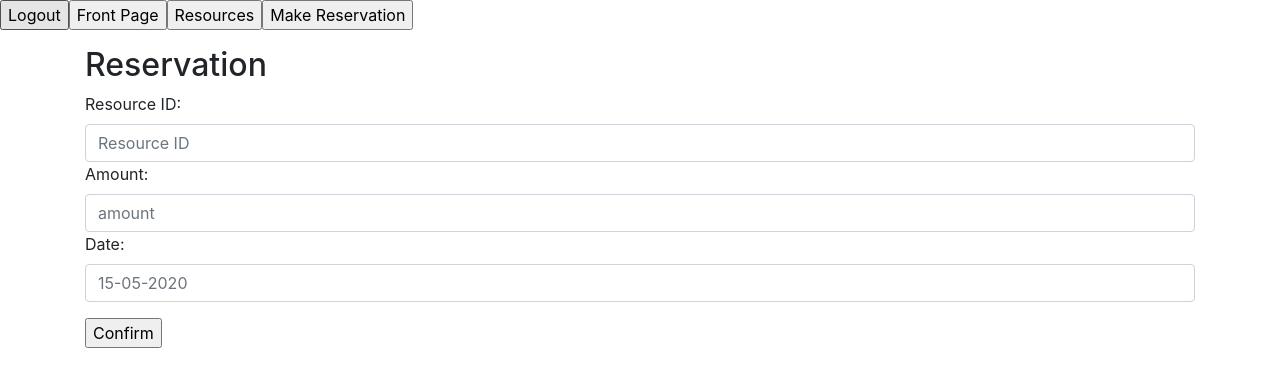
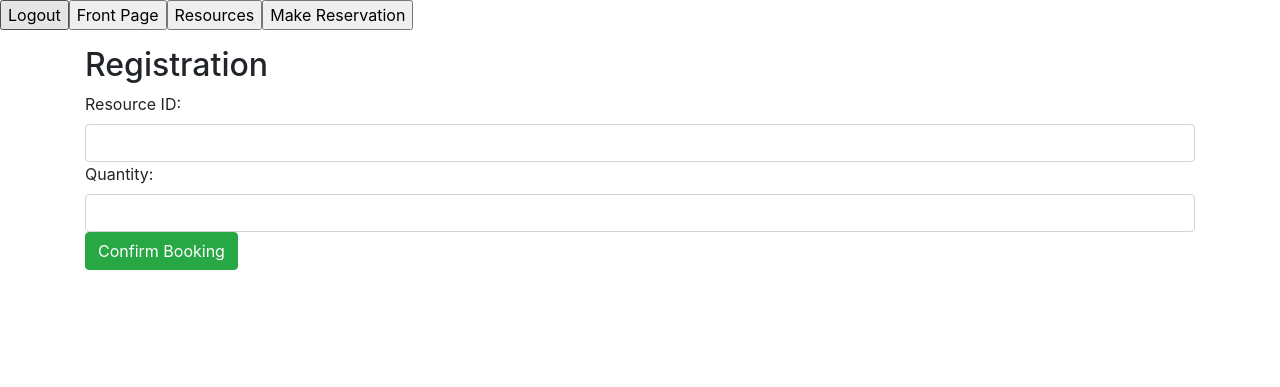
Before and after one commit to Jesp9025/OnlineBookingProject, a Flask app: page /reservation in a window 1280 px wide. Shown: the top 387 px of the page. Run offline with Flask 2, Linux system fonts and the light colour scheme; a user stored in the database is signed in; some libraries are stand-ins or nearby versions.

Commit message:
added lots of functionality

```diff
--- a/routes.py
+++ b/routes.py
@@ -3,6 +3,7 @@ from wtforms import Form, TextField, TextAreaField, validators, StringField, Sub
 from flask_sqlalchemy import SQLAlchemy
 import Project
 import os
+import functools, operator # To convert tuple to list
 
 # To get methods from classes
 res = Project.Resource()
@@ -13,8 +14,8 @@ DEBUG = False
 app = Flask(__name__)
 app.config.from_object(__name__)
 app.config['SECRET_KEY'] = '7d441f27d441f275asdasd6352567d441f2b6176a'
-app.config['SQLALCHEMY_DATABASE_URI'] = 'sqlite:////Users/Jesper/Desktop/New/databaseProject.db' # Define where database is located
-db = SQLAlchemy(app) # Initialize SQLAlchemy
+#app.config['SQLALCHEMY_DATABASE_URI'] = 'sqlite:////Users/Jesper/Desktop/New/databaseProject.db' # Define where database is located
+#db = SQLAlchemy(app) # Initialize SQLAlchemy
 
 @app.route("/", methods=['GET', 'POST'])
 def login():
@@ -22,13 +23,11 @@ def login():
         name=request.form['name']
         password=request.form['password']
 
-        if user.verifyPassword(name, password):
+        if user.verifyLogin(name, password):
             session['name'] = name
             return redirect(url_for("welcome"))
         else:
             flash('Error: Wrong username or password')
-    else:
-        flash('Error: All the form fields are required')
     if "name" in session:
         return redirect(url_for("welcome"))
     else:
@@ -41,6 +40,19 @@ def logout():
     session.pop("name", None)
     return redirect(url_for("login"))
 
+@app.route("/registration", methods=['GET', 'POST'])
+def registration():
+    if request.method == 'POST':
+        userID=request.form['ID']
+        username=request.form['username']
+        password=request.form['password']
+        email=request.form['email']
+        user.createUser(userID, username, password, email, True, True)
+
+        print(userID, password)
+        return redirect(url_for("login"))
+    return render_template('registration.html')
+
 @app.route("/resources")
 def resources():
     '''This will print out a table
@@ -51,10 +63,33 @@ def resources():
     data = lst
     return render_template("resources.html", data=data)
 
-@app.route("/reservation")
+@app.route("/reservation", methods=['GET', 'POST'])
 def reservation():
     if "name" not in session:
         return redirect(url_for("login"))
+
+    if request.method == 'POST':
+        resourceID=request.form['ID']
+        quantity=request.form['quantity']
+        try:
+            quantity = int(quantity)
+        except TypeError as e:
+            print(e)
+
+        temp = res.readSpecific("SELECT resource_quantity FROM Resource WHERE resource_id = {}".format(resourceID))
+        toList = functools.reduce(operator.add, (temp))
+        for item in toList:
+            if quantity > item:
+                print("No can do..")
+                return redirect(url_for("reservation"))
+            elif quantity <= 0:
+                print("No can do again")
+                return redirect(url_for("reservation"))
+            else:
+                newValue = item - quantity
+                res.updateResource("Resource", "resource_quantity", newValue, "resource_id", resourceID)
+        return redirect(url_for("confirm"))
+
     return render_template("reservation.html")
 
 @app.route("/about")
--- a/templates/reservation.html
+++ b/templates/reservation.html
@@ -17,17 +17,11 @@
    </form>
 </div>
 <div class="container">
-<h2>Reservation</h2>
-<form action="" method="post" role="form">
-    <div class="form-group">
-        <label for="name">Resource ID:</label>
-        <input type="text" class="form-control" id="id" name="id" placeholder="Resource ID">
-        <label for="name">Amount:</label>
-        <input type="text" class="form-control" id="amount" name="amount" placeholder="amount">
-        <label for="name">Date:</label>
-        <input type="text" class="form-control" id="date" name="date" placeholder="15-05-2020">
-    </div>
-</form>
-<form action="/confirm">
-            <input type="submit" value="Confirm" />
-         </form>
+   <h2>Registration</h2>
+   <form action="" method="post" role="form">
+   <label for="ID">Resource ID:</label>
+   <input type="text" class="form-control" id="ID" name="ID">
+   <label for="quantity">Quantity:</label>
+   <input type="text" class="form-control" id="quantity" name="quantity">
+   <button type="submit" class="btn btn-success">Confirm Booking</button>
+   </form>
```
Also changed, not shown: Project.py (+10 -3 lines), templates/index.html (+9 -4 lines), templates/registration.html (added, +20 -0 lines), databaseProject.db, templates/test.html (added).
